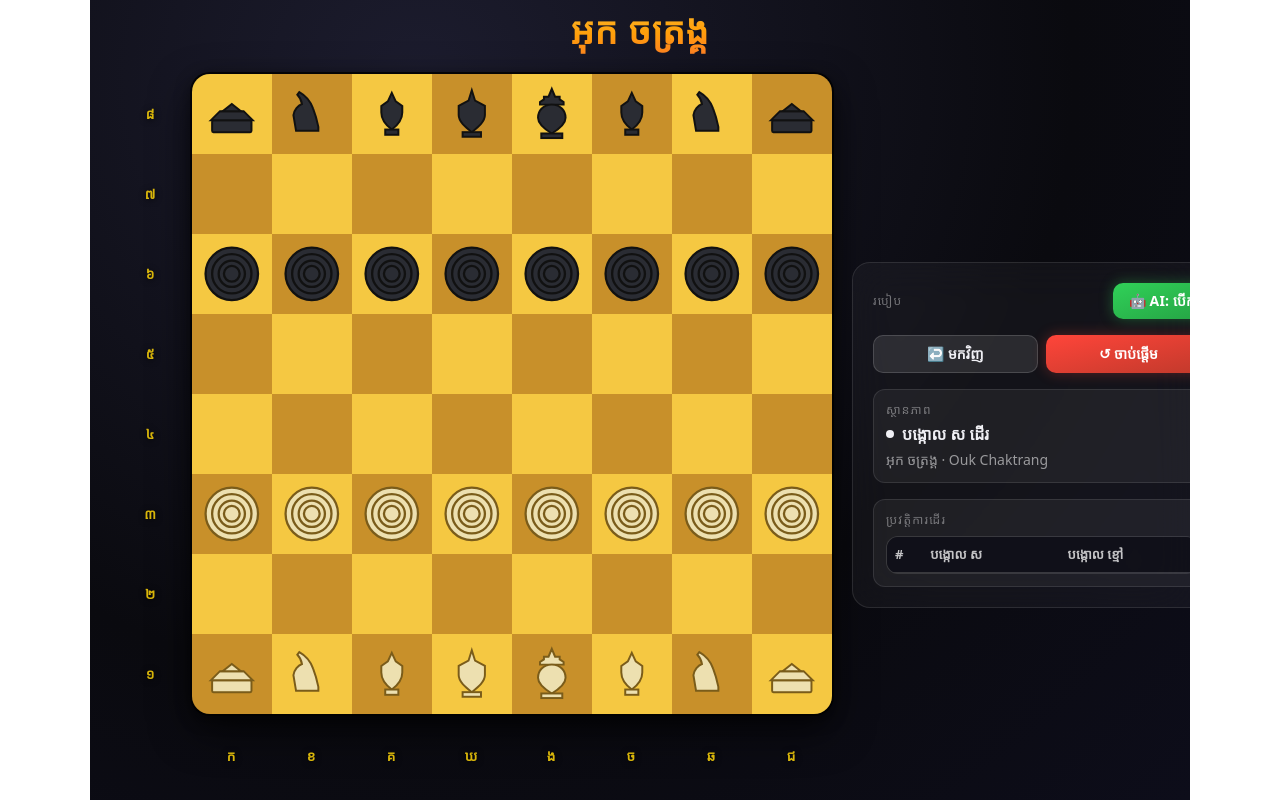
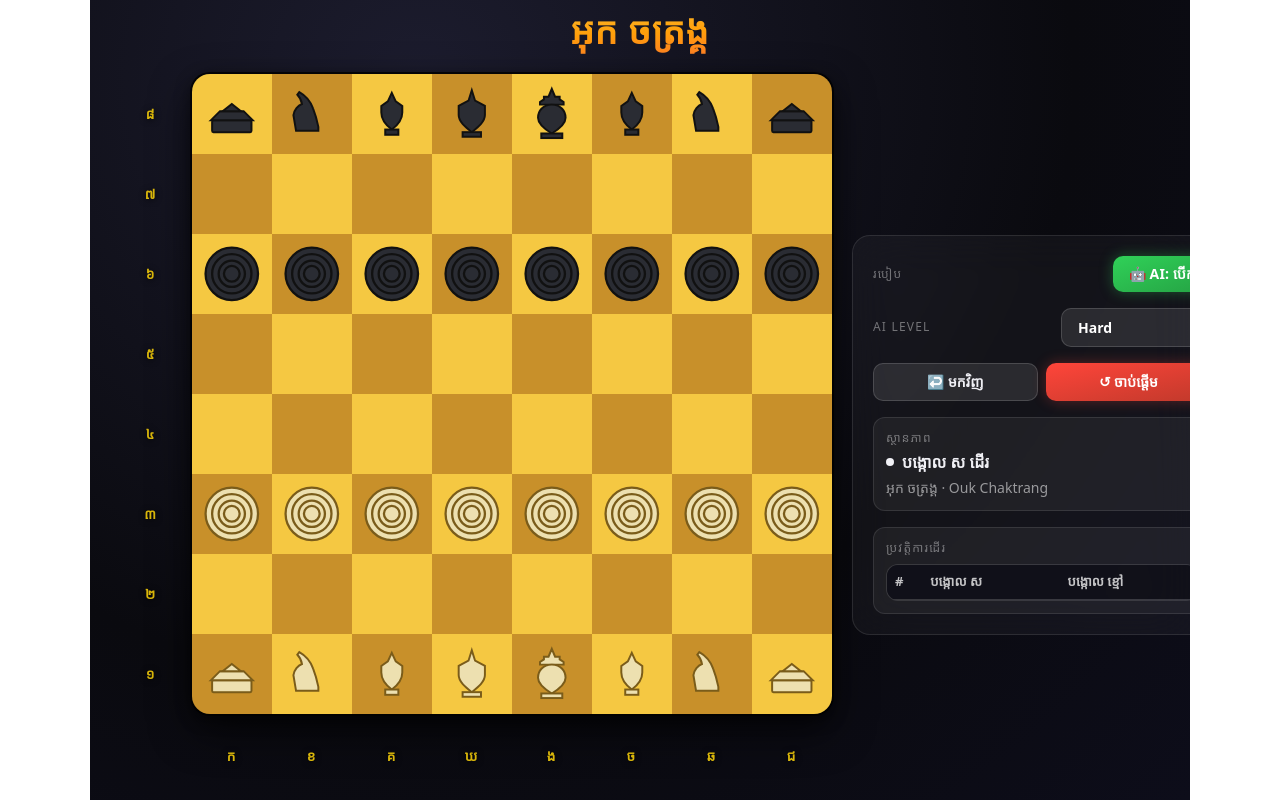
Before and after one commit to 7PiSeth/ouk-chaktrang, a React (Vite) app: page / in a window 1280 px wide. Built offline with nearby package versions, Linux system fonts and the light colour scheme; the HTML template or start-up script is replaced by a standard one; a web font is replaced by a local one.

Commit message:
Add selectable AI difficulty levels

```diff
--- a/src/App.jsx
+++ b/src/App.jsx
@@ -11,6 +11,12 @@ const PIECE_NAME_KH = { p: 'ត្រី', n: 'សេះ', s: 'គោល', r: '
 const FILE_LABEL_KH = ['ក', 'ខ', 'គ', 'ឃ', 'ង', 'ច', 'ឆ', 'ជ'];
 const KHMER_DIGITS = ['', '១', '២', '៣', '៤', '៥', '៦', '៧', '៨'];
 const toKhNum = (n) => KHMER_DIGITS[n] ?? String(n);
+const AI_LEVELS = [
+  { label: 'Easy', value: 'easy', depth: 1 },
+  { label: 'Meduim', value: 'meduim', depth: 2 },
+  { label: 'Hard', value: 'hard', depth: 3 },
+  { label: 'Very hard', value: 'very_hard', depth: 4 },
+];
 
 const CELL_SIZE = 'clamp(36px, calc((100vw - 2rem - 4px) / 8), 80px)';
 const COORD_FONT_SIZE = 'clamp(0.6rem, calc(0.22 * clamp(36px, calc((100vw - 2rem - 4px) / 8), 80px)), 0.85rem)';
@@ -109,10 +115,15 @@ export default function App() {
   const [selected, setSelected] = useState(null);
   const [legalMoves, setLegalMoves] = useState([]);
   const [aiEnabled, setAiEnabled] = useState(true);
+  const [aiLevel, setAiLevel] = useState('hard');
   const [isThinking, setIsThinking] = useState(false);
   const [animKey, setAnimKey] = useState(null);
 
-  const ai = useMemo(() => new ChessAI(3), []);
+  const aiDepth = useMemo(
+    () => AI_LEVELS.find((lvl) => lvl.value === aiLevel)?.depth ?? 3,
+    [aiLevel],
+  );
+  const ai = useMemo(() => new ChessAI(aiDepth), [aiDepth]);
   const sound = useMemo(() => createSoundEngine(), []);
 
   const checkSquares = useMemo(() => {
@@ -324,6 +335,21 @@ export default function App() {
               </button>
             </div>
 
+            <div className="flex items-center justify-between gap-3">
+              <p className="text-xs uppercase tracking-widest text-white/40">AI Level</p>
+              <select
+                value={aiLevel}
+                onChange={(e) => setAiLevel(e.target.value)}
+                className="w-[150px] rounded-[10px] border border-white/15 bg-white/10 px-3 py-2 text-sm font-semibold text-white outline-none transition focus:border-white/30 focus:bg-white/15"
+              >
+                {AI_LEVELS.map((level) => (
+                  <option key={level.value} value={level.value} className="bg-[#12121b] text-white">
+                    {level.label}
+                  </option>
+                ))}
+              </select>
+            </div>
+
             <div className="grid grid-cols-2 gap-2">
               <button onClick={handleUndo} className="inline-flex items-center justify-center rounded-[10px] border border-white/15 bg-white/10 px-4 py-2 text-sm font-semibold text-[#f0f0f5] transition active:scale-95 hover:bg-white/15">↩ មកវិញ</button>
               <button onClick={handleRestart} className="inline-flex items-center justify-center rounded-[10px] border-none bg-gradient-to-br from-[#ff453a] to-[#c0392b] px-4 py-2 text-sm font-semibold text-white shadow-[0_0_14px_rgba(255,69,58,0.3)] transition active:scale-95 hover:brightness-110 hover:shadow-[0_0_20px_rgba(255,69,58,0.5)]">↺ ចាប់ផ្ដើម</button>
```
